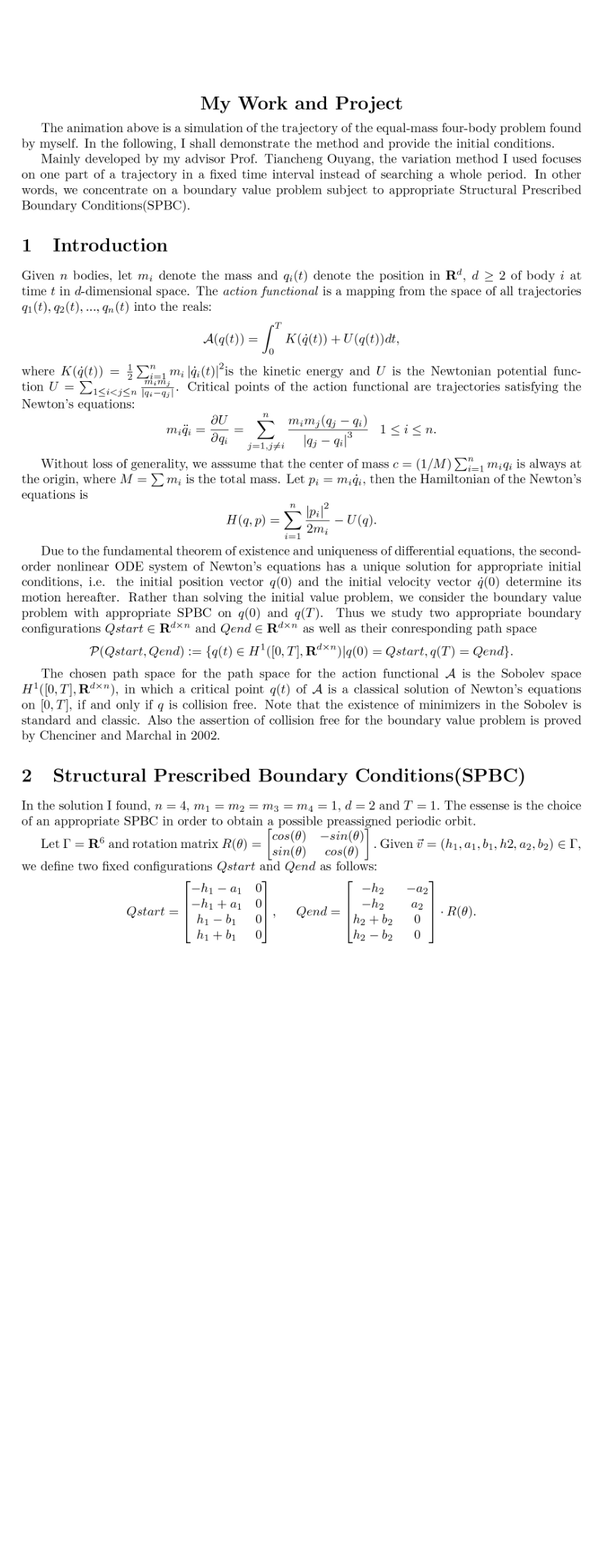
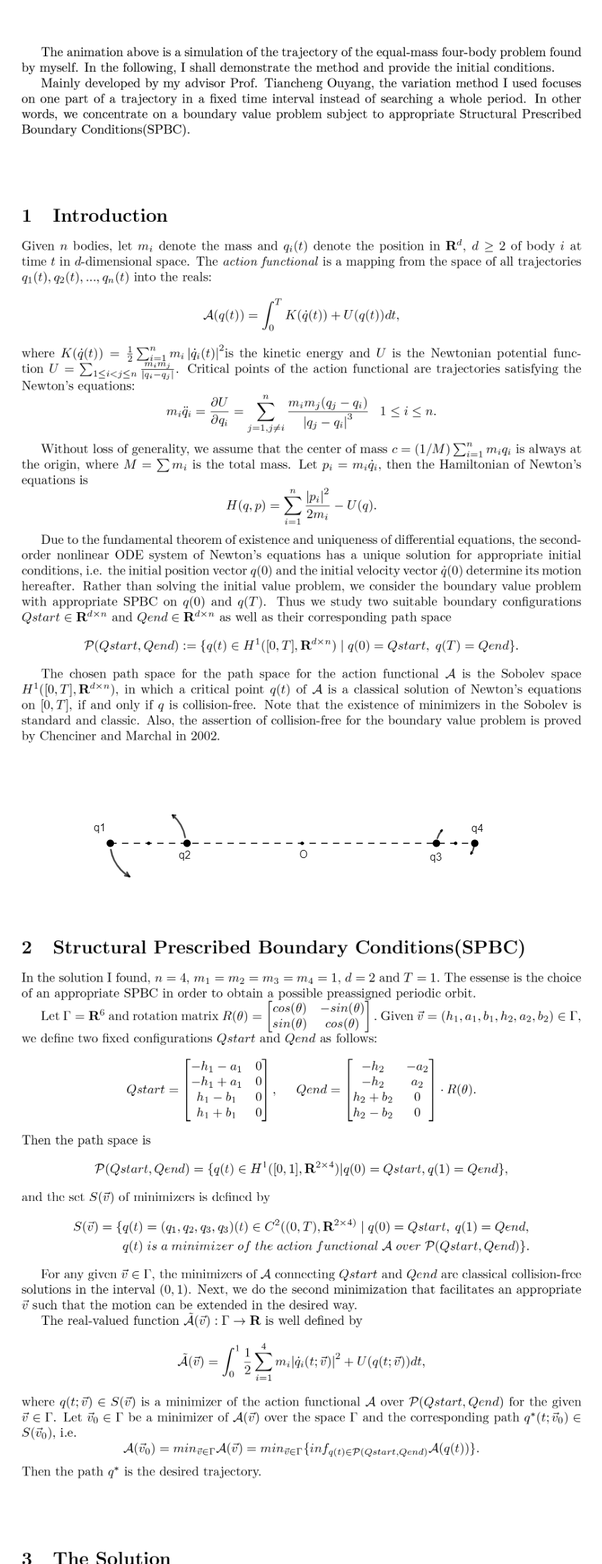
Before and after one commit to WhZzi/WhZzi.github.io, a plain HTML site: page index.html in a window 1280 px wide. Shown: the part 465-2800 px from the top of the page at 67% size, without its empty margins (192-1091 px from the left). Before the commit the page ends 2106 px from the top, so only its background shows below. Drawn offline with Linux system fonts and the light colour scheme.

Commit message:
Signed-off-by: Hoichau <wang595734388@gmail.com>

```diff
--- a/index.html
+++ b/index.html
@@ -20,5 +20,10 @@
 </style>
 <div>
     <img id="insert_img" src="4-body.gif">
-    <img id="pdf" src="untitled.jpg">
+    <img id="pdf" src="untitled-1.jpg">
+    <img id="pdf" src="untitled-2.jpg">
+    <img id="insert_img" src="qstart.png">
+    <img id="pdf" src="untitled-3.jpg">
+    <img id="pdf" src="untitled-4.jpg">
+    <img id="insert_img" src="6-body.gif">
 </div>
```
Also changed, not shown: 6-body.gif (added), qstart.png (added), untitled-1.jpg (added), untitled-2.jpg (added), untitled-3.jpg (added), untitled-4.jpg (added), untitled.jpg (deleted), 2 other files.
